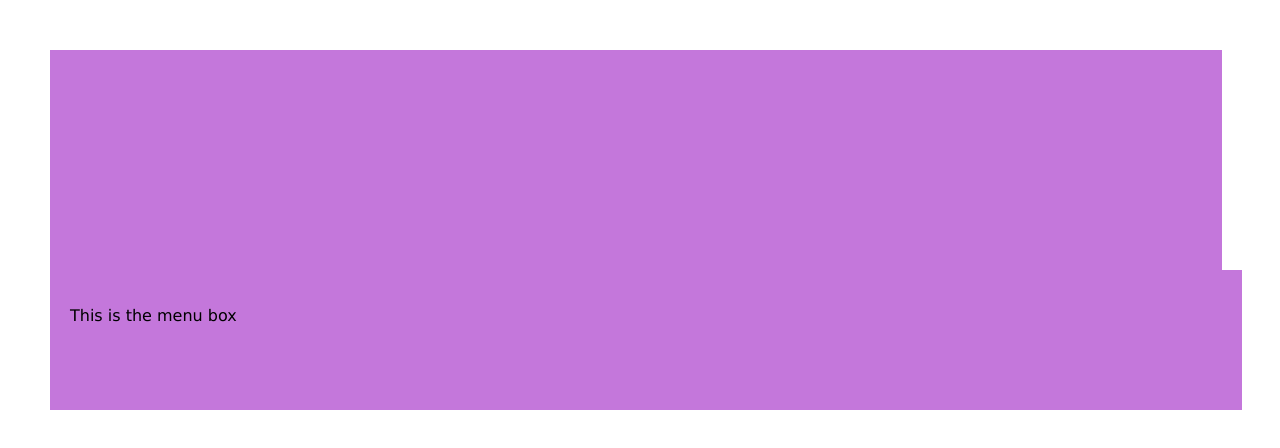
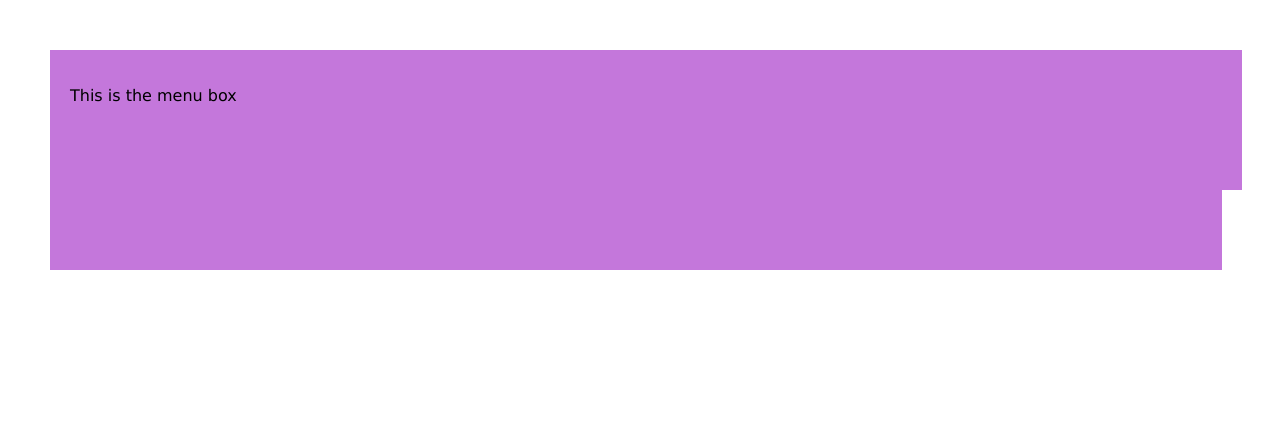
Before and after one commit to goopyGoop1/CS3990_Labs_Practice_Chad, a website: page index.html in a window 1280 px wide. Shown: the top 448 px of the page. Drawn offline with Linux system fonts and the light colour scheme.

Commit message:
box xhanges

```diff
--- a/Styles/styles.css
+++ b/Styles/styles.css
@@ -11,7 +11,7 @@ body, html {
     height: 200px;
     padding: 10px;
     font-family: Verdana, Tahoma, sans-serif;
-    position: relative;
+    position: fixed;
 
 }
 
@@ -21,5 +21,5 @@ body, html {
     height: 100px;
     padding: 20px;
     font-family: Verdana, Tahoma, sans-serif;
-    position: relative;
+    position: fixed;
 }
--- a/index.html
+++ b/index.html
@@ -22,7 +22,7 @@
   </head>
   <body>
     <div id="header_box">
-      <title>Chad's CV</title>
+      <title><p>Chad's CV</p></title>
 
     </div>
 
```
